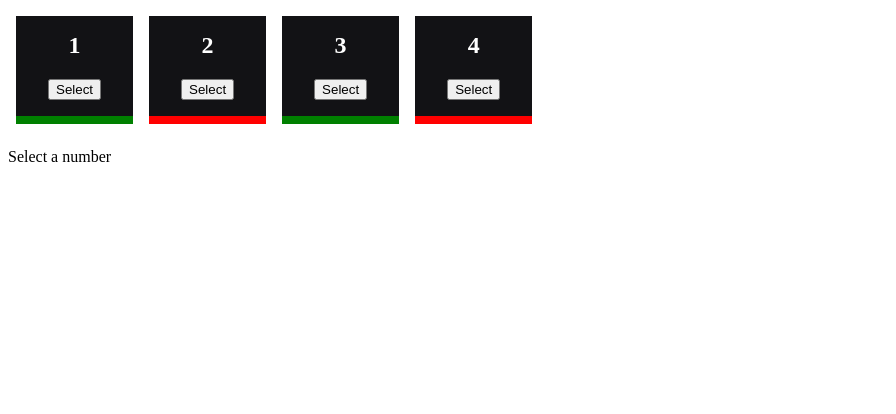
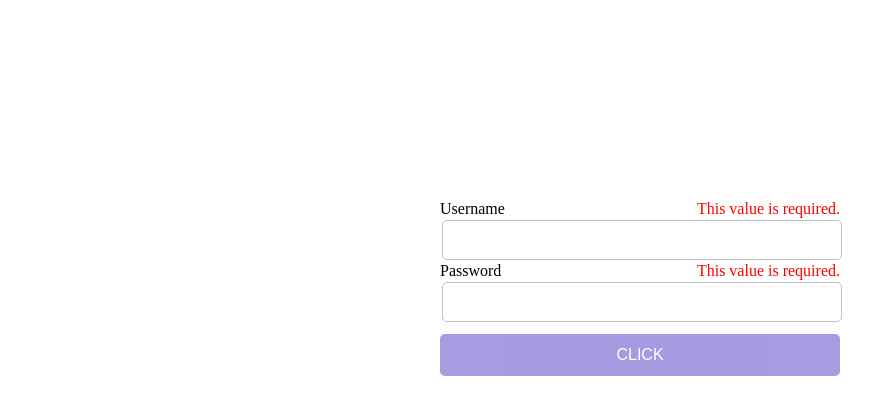
Before and after one commit to roblesdotdev/complete-vuejs, a Vue app: page / in a window 1280 px wide. Shown: the top 414 px of the page, without its empty margins (0-896 px from the left). Built offline with nearby package versions, Linux system fonts and the light colour scheme.

Commit message:
adding form validation ie

```diff
--- /dev/null
+++ b/form_validation/App.vue
@@ -0,0 +1,81 @@
+<script>
+import AppButton from "./components/AppButton.vue";
+import AppInput from "./components/AppInput.vue";
+
+export default {
+  components: { AppButton, AppInput },
+  data() {
+    return {
+      username: {
+        value: "",
+        valid: false,
+      },
+      password: {
+        value: "",
+        valid: false,
+      },
+    };
+  },
+  computed: {
+    valid() {
+      return this.username.valid && this.password.valid;
+    },
+  },
+  methods: {
+    submit() {
+      console.log("submit");
+    },
+    update({ name, value, valid }) {
+      this[name] = {
+        value,
+        valid,
+      };
+    },
+  },
+};
+</script>
+
+<template>
+  <div class="wrapper">
+    <form @submit.prevent="submit">
+      <AppInput
+        name="username"
+        required
+        :min="4"
+        type="text"
+        :value="username.value"
+        @update="update"
+      />
+
+      <AppInput
+        name="password"
+        required
+        :min="6"
+        type="password"
+        :value="password.value"
+        @update="update"
+      />
+      <AppButton
+        text="Click"
+        background="slateblue"
+        color="white"
+        :disabled="!valid"
+      />
+    </form>
+  </div>
+</template>
+
+<style scoped>
+.wrapper {
+  display: flex;
+  justify-content: center;
+  margin-top: 200px;
+}
+form {
+  max-width: 400px;
+  width: 50%;
+  display: flex;
+  flex-direction: column;
+  align-items: center;
+}
+</style>
--- /dev/null
+++ b/form_validation/components/AppButton.vue
@@ -0,0 +1,41 @@
+<script setup>
+const props = defineProps({
+  text: String,
+  background: String,
+  color: String,
+  disabled: Boolean,
+});
+</script>
+
+<template>
+  <button :disabled="disabled" :style="{ background, color }">
+    {{ text }}
+  </button>
+</template>
+
+<style scoped>
+button:disabled {
+  opacity: 0.6;
+}
+
+button {
+  background: none;
+  color: black;
+  border: none;
+  border-radius: 5px;
+  padding: 12px 32px;
+  font-size: 16px;
+  cursor: pointer;
+  width: 100%;
+  margin-top: 10px;
+  text-transform: uppercase;
+}
+
+button:hover {
+  filter: brightness(125%);
+}
+
+button:hover:disabled {
+  filter: none;
+}
+</style>
--- /dev/null
+++ b/form_validation/components/AppInput.vue
@@ -0,0 +1,76 @@
+<script setup>
+import { computed } from "vue";
+const props = defineProps({
+  name: String,
+  required: Boolean,
+  type: String,
+  min: Number,
+  value: String,
+});
+
+const emit = defineEmits(["update"]);
+
+const error = computed(() => validate(props.value));
+
+function capitalize(name) {
+  return name.toLowerCase().replace(/\w/, (first) => first.toUpperCase());
+}
+
+function input($event) {
+  const val = $event.target.value;
+
+  emit("update", {
+    name: props.name,
+    value: val,
+    valid: !validate(val),
+  });
+}
+
+function validate(value) {
+  if (props.required && props.value.length === 0) {
+    return "This value is required.";
+  }
+  if (props.min && value.length < props.min) {
+    return `The minimum length ${props.min}`;
+  }
+}
+</script>
+
+<template>
+  <div class="input-wrapper">
+    <div class="label">
+      <label :for="name">{{ capitalize(name) }}</label>
+      <div class="error">{{ error }}</div>
+    </div>
+    <input :type="type" :id="name" :value="value" @input="input" />
+  </div>
+</template>
+
+<style scoped>
+.input-wrapper {
+  display: flex;
+  flex-direction: column;
+  width: 100%;
+}
+
+.error {
+  color: red;
+}
+
+.label {
+  display: flex;
+  justify-content: space-between;
+}
+
+input {
+  box-sizing: border-box;
+  background: none;
+  color: black;
+  border: 1px solid silver;
+  border-radius: 5px;
+  margin: 2px;
+  font-size: 16px;
+  padding: 10px;
+  width: 100%;
+}
+</style>
--- /dev/null
+++ b/form_validation/main.js
@@ -0,0 +1,4 @@
+import { createApp } from 'vue'
+import App from './App.vue'
+
+createApp(App).mount('#app')
--- a/index.html
+++ b/index.html
@@ -8,6 +8,6 @@
   </head>
   <body>
     <div id="app"></div>
-    <script type="module" src="/src/main.js"></script>
+    <script type="module" src="/form_validation//main.js"></script>
   </body>
 </html>
```
